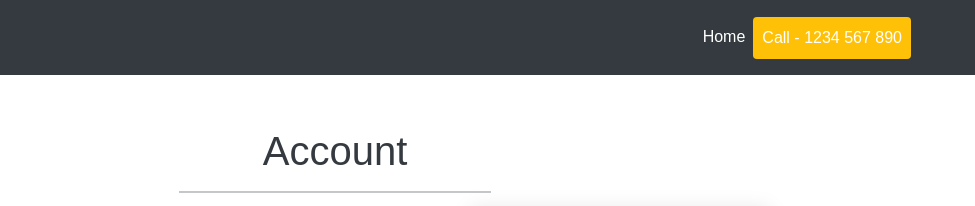
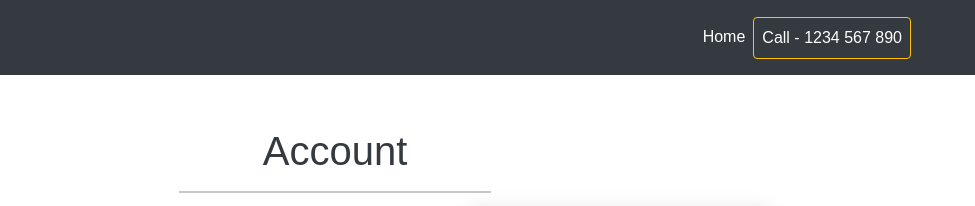
Before and after one commit to 4ogcafe/Onceagain, a plain HTML site: page account.html in a window 1280 px wide. Shown: the top 206 px of the page, 305-1280 px from the left. Drawn offline with nearby package versions, Linux system fonts and the light colour scheme; a web font is replaced by a local one.

Commit message:
Add files via upload

```diff
--- a/account.html
+++ b/account.html
@@ -30,7 +30,7 @@
 		        <a class="nav-link" href="index.html">Home </a>
 		      </li>
 			  <li class="nav-item">
-		        <a class="nav-link btn bg-warning" href="#">Call - 1234 567 890</a>
+		        <a class="nav-link btn btn-outline-warning" href="#">Call - 1234 567 890</a>
 		      </li>
 		     </ul>
 		    </div>
@@ -80,8 +80,8 @@
 <footer>
 <div class="footer_top">
 	<div class="container">
-		<div class="row foot_sec">
-			<div class=" col-sm-12 col-xs-12 segment-three md-mb-30 sm-mb-30">
+		<div class="row foot_sec ">
+			<div class=" col-sm-12 col-xs-12 segment-three md-mb-30 sm-mb-30 ">
 				<h2>Follow Us</h2>
 				<a href="#"><i class="fa fa-facebook"></i></a>
 				<a href="#"><i class="fa fa-twitter"></i></a>
@@ -91,7 +91,7 @@
 		</div>
 	</div>
 
-</div><p class="footer_bottom_text">All Right reserved 2021 by &copy; Mohan Chaudhary. 2020</p>
+</div><p class="footer_bottom_text ">All Right reserved 2021 by &copy; Mohan Chaudhary. 2020</p>
 
 <div class="container scrolltop float-right pr-5">
 	<i class="fa fa-arrow-up" onclick="topFunction()" id="myBtn"></i>
```
